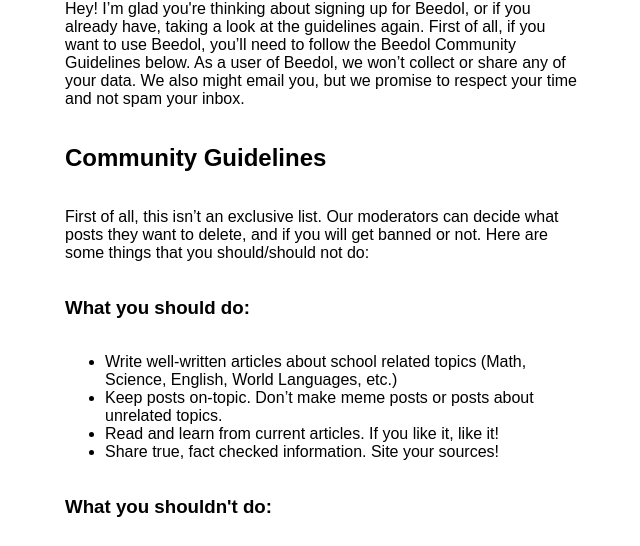
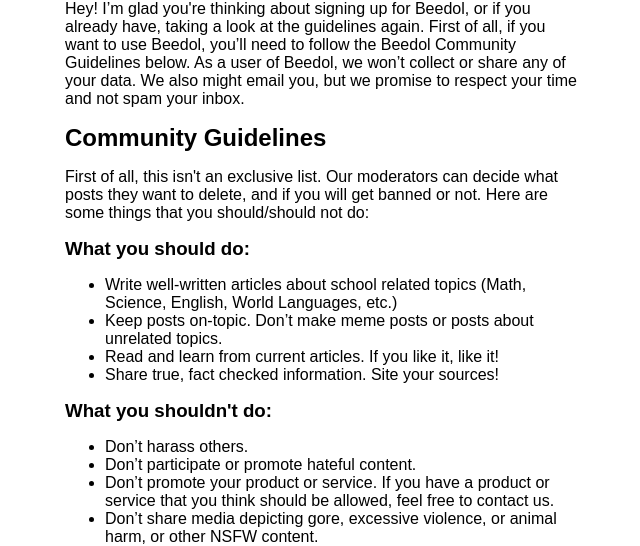
Before and after one commit to Samalander0/Beedol, a Next.js app: page /guidelines in a window 1280 px wide. Shown: the part 276-822 px from the top of the page, without its empty margins (319-959 px from the left). Built offline with nearby package versions, Linux system fonts and the light colour scheme; no server answers; a web font is replaced by a local one; what @splitbee/web would draw is missing.

Commit message:
Fixed unescaped characters and tiny styling

```diff
--- a/pages/guidelines.js
+++ b/pages/guidelines.js
@@ -8,7 +8,7 @@
       <h1>Beedol Terms & Guidelines</h1>
       <p>Hey! I’m glad you&apos;re thinking about signing up for Beedol, or if you already have, taking a look at the guidelines again. First of all, if you want to use Beedol, you’ll need to follow the Beedol Community Guidelines below. As a user of Beedol, we won’t collect or share any of your data. We also might email you, but we promise to respect your time and not spam your inbox.</p>
       <h2>Community Guidelines</h2>
-      <p>First of all, this isn’t an exclusive list. Our moderators can decide what posts they want to delete, and if you will get banned or not. Here are some things that you should/should not do:</p>
+      <p>First of all, this isn&apos;t an exclusive list. Our moderators can decide what posts they want to delete, and if you will get banned or not. Here are some things that you should/should not do:</p>
       <h3>What you should do:</h3>
       <ul>
         <li>Write well-written articles about school related topics (Math, Science, English, World Languages, etc.)</li>
@@ -16,7 +16,7 @@
         <li>Read and learn from current articles. If you like it, like it!</li>
         <li>Share true, fact checked information. Site your sources!</li>
       </ul>
-      <h3>What you shouldn't do:</h3>
+      <h3>What you shouldn&apos;t do:</h3>
       <ul>
         <li>Don’t harass others.</li>
         <li>Don’t participate or promote hateful content.</li>
--- a/styles/globals.scss
+++ b/styles/globals.scss
@@ -543,6 +543,9 @@
   h1 {
     text-align: left;
   }
+  h2,h3 {
+    margin: 0;
+  }
 }
 
 .smallText {
```
Also changed, not shown: 2 other files (tests, documents, lock files or other folders).
